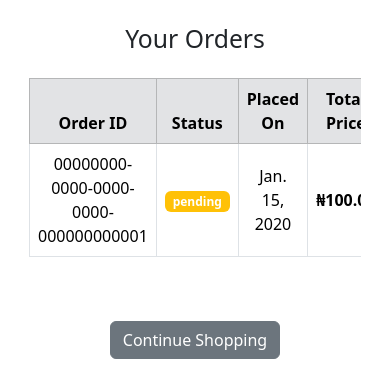
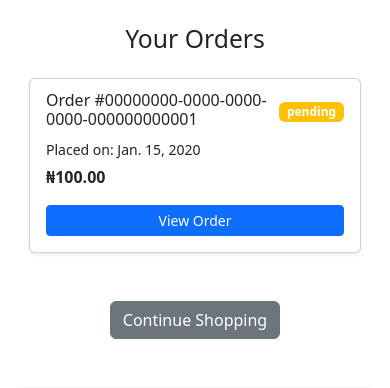
Before and after one commit to Ayomide2604/shoeporium, a Django app: page /orders/ in a window 390 px wide. Shown: the part 91-479 px from the top of the page. Run offline with Django 5.2, Linux system fonts and the light colour scheme; a user stored in the database is signed in; tables that the repository leaves empty hold one stand-in row (values such as "Sample post"); parts of the project's set-up code (start-up, migrations or seed data) failed here and were passed over; some libraries are stand-ins or nearby versions.

Commit message:
made order_list and order_detail template responsive on mobile

```diff
--- a/templates/store/orders/order_list.html
+++ b/templates/store/orders/order_list.html
@@ -1,13 +1,13 @@
-{% extends 'base.html' %}
-{% load static %}
-{% load humanize %}
+{% extends 'base.html' %} {% load static %} {% load humanize %}
 {% block content %}
 <div class="container mt-4">
 	<h2 class="mb-4 text-center">Your Orders</h2>
 
 	{% if orders %}
 	<div class="table-responsive">
-            <table class="table table-bordered table-hover text-center align-middle">
+		<table
+			class="table table-bordered table-hover text-center align-middle d-none d-md-table"
+		>
 			<thead class="table-secondary">
 				<tr>
 					<th>Order ID</th>
@@ -22,20 +22,20 @@
 				<tr>
 					<td>{{ order.id }}</td>
 					<td>
-                                <span class="badge
-                                    {% if order.status == 'successful' %} bg-success
-                                    {% elif order.status == 'pending' %} bg-warning
-                                    {% else %} bg-danger {% endif %}">
+						<span
+							class="badge {% if order.status == 'successful' %} bg-success {% elif order.status == 'pending' %} bg-warning {% else %} bg-danger {% endif %}"
+						>
 							{{ order.status }}
 						</span>
 					</td>
 					<td>{{ order.created_at | date}}</td>
 
-                            <td class="fw-bold">
-                                ₦{{ order.total_order | intcomma }}
-                            </td>
+					<td class="fw-bold">₦{{ order.total_order | intcomma }}</td>
 					<td>
-                                <a href="{% url 'order_detail' order.id %}" class="btn btn-primary btn-sm">
+						<a
+							href="{% url 'order_detail' order.id %}"
+							class="btn btn-primary btn-sm"
+						>
 							View Order
 						</a>
 					</td>
@@ -44,6 +44,36 @@
 			</tbody>
 		</table>
 	</div>
+
+	<!-- Mobile view -->
+	<div class="d-md-none">
+		{% for order in orders %}
+		<div class="card mb-3 shadow-sm">
+			<div class="card-body">
+				<div class="d-flex justify-content-between align-items-center mb-2">
+					<h6 class="card-subtitle">Order #{{ order.id }}</h6>
+					<span
+						class="badge {% if order.status == 'successful' %} bg-success {% elif order.status == 'pending' %} bg-warning {% else %} bg-danger {% endif %}"
+					>
+						{{ order.status }}
+					</span>
+				</div>
+				<p class="card-text mb-1">
+					<small>Placed on: {{ order.created_at | date}}</small>
+				</p>
+				<p class="card-text fw-bold mb-3">
+					₦{{ order.total_order | intcomma }}
+				</p>
+				<a
+					href="{% url 'order_detail' order.id %}"
+					class="btn btn-primary btn-sm w-100"
+				>
+					View Order
+				</a>
+			</div>
+		</div>
+		{% endfor %}
+	</div>
 	{% else %}
 	<div class="alert alert-warning text-center" role="alert">
 		You have no orders yet.
@@ -51,7 +81,12 @@
 	{% endif %}
 
 	<div class="text-center my-5">
-        <a hx-get="{% url 'products' %}" hx-push-url="true" hx-target="#site-wrap" class="btn btn-secondary ">
+		<a
+			hx-get="{% url 'products' %}"
+			hx-push-url="true"
+			hx-target="#site-wrap"
+			class="btn btn-secondary"
+		>
 			Continue Shopping
 		</a>
 	</div>
```
Also changed, not shown: templates/store/orders/order_detail.html (+39 -1 lines). Lines whose indentation alone changed are shown as unchanged.
